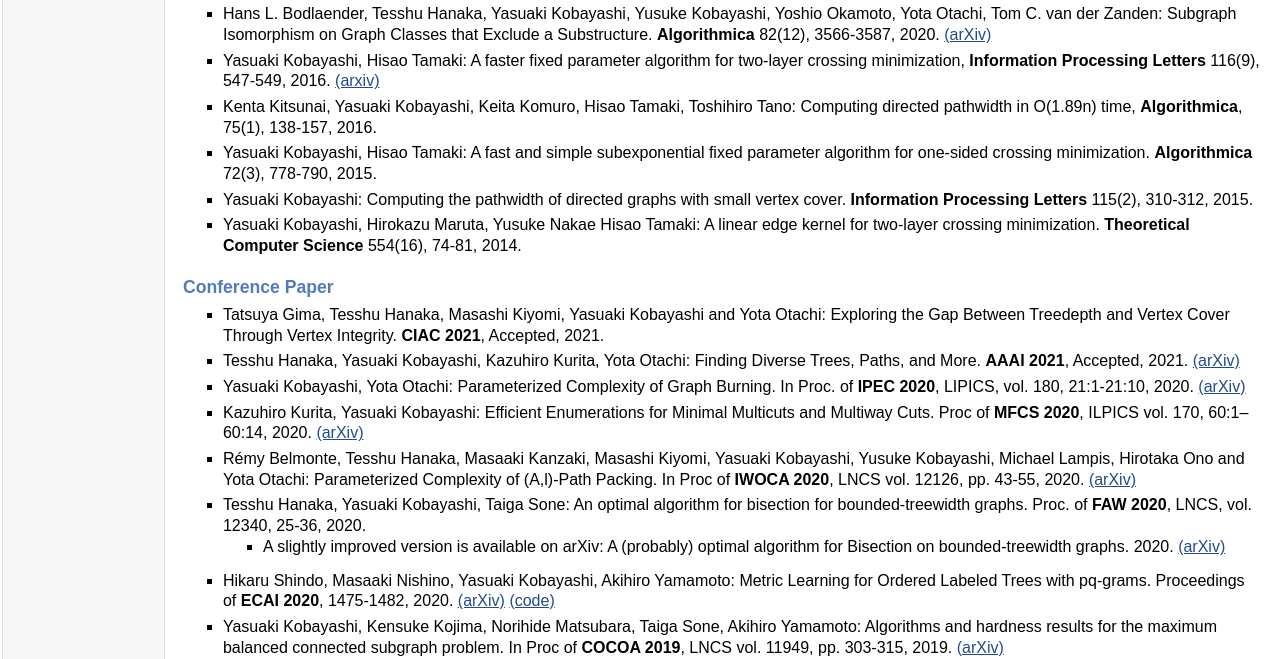
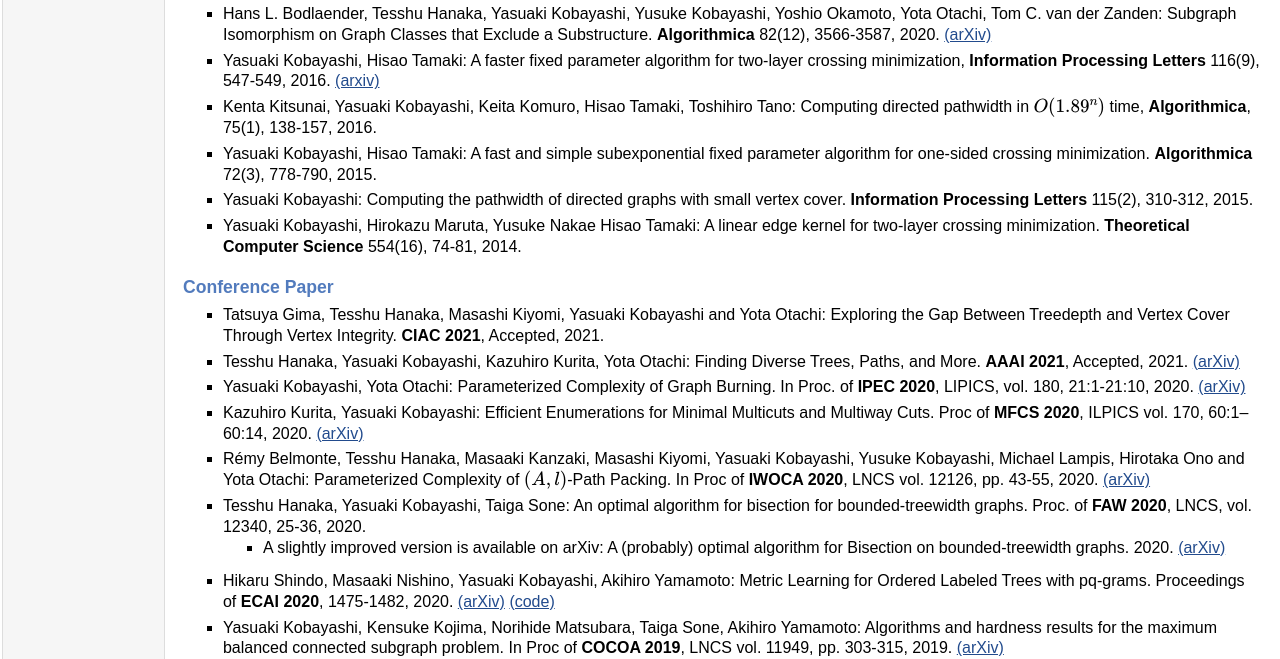
Before and after one commit to yasu0207/yasu0207.github.io, a plain HTML site: page research.html in a window 1280 px wide. Shown: the part 141-800 px from the top of the page. Drawn offline with nearby package versions, Linux system fonts and the light colour scheme; some packages are replaced by stand-ins of ours.

Commit message:
Add files via upload

```diff
--- a/research.html
+++ b/research.html
@@ -45,7 +45,7 @@ MathJax.Hub.Config({
 <li><p>Yasuaki Kobayashi, Hisao Tamaki: A faster fixed parameter algorithm for two-layer crossing minimization, <b>Information Processing Letters</b> 116(9), 547-549, 2016. <a href="https://arxiv.org/abs/1512.05876" target=&ldquo;blank&rdquo;>(arxiv)</a>
 </p>
 </li>
-<li><p>Kenta Kitsunai, Yasuaki Kobayashi, Keita Komuro, Hisao Tamaki, Toshihiro Tano: Computing directed pathwidth in O(1.89n) time, <b>Algorithmica</b>, 75(1), 138-157, 2016.
+<li><p>Kenta Kitsunai, Yasuaki Kobayashi, Keita Komuro, Hisao Tamaki, Toshihiro Tano: Computing directed pathwidth in \(O(1.89^n)\) time, <b>Algorithmica</b>, 75(1), 138-157, 2016.
 </p>
 </li>
 <li><p>Yasuaki Kobayashi, Hisao Tamaki: A fast and simple subexponential fixed parameter algorithm for one-sided crossing minimization. <b>Algorithmica</b> 72(3), 778-790, 2015.
@@ -74,7 +74,7 @@ MathJax.Hub.Config({
 <li><p>Kazuhiro Kurita, Yasuaki Kobayashi: Efficient Enumerations for Minimal Multicuts and Multiway Cuts. Proc of <b>MFCS 2020</b>, ILPICS vol. 170, 60:1&ndash;60:14, 2020. <a href="https://arxiv.org/abs/2006.16222" target=&ldquo;blank&rdquo;>(arXiv)</a>
 </p>
 </li>
-<li><p>Rémy Belmonte, Tesshu Hanaka, Masaaki Kanzaki, Masashi Kiyomi, Yasuaki Kobayashi, Yusuke Kobayashi, Michael Lampis, Hirotaka Ono and Yota Otachi: Parameterized Complexity of (A,l)-Path Packing. In Proc of <b>IWOCA 2020</b>, LNCS vol. 12126, pp. 43-55, 2020. <a href="https://arxiv.org/abs/2008.03448" target=&ldquo;blank&rdquo;>(arXiv)</a>
+<li><p>Rémy Belmonte, Tesshu Hanaka, Masaaki Kanzaki, Masashi Kiyomi, Yasuaki Kobayashi, Yusuke Kobayashi, Michael Lampis, Hirotaka Ono and Yota Otachi: Parameterized Complexity of \((A,l)\)-Path Packing. In Proc of <b>IWOCA 2020</b>, LNCS vol. 12126, pp. 43-55, 2020. <a href="https://arxiv.org/abs/2008.03448" target=&ldquo;blank&rdquo;>(arXiv)</a>
 </p>
 </li>
 <li><p>Tesshu Hanaka, Yasuaki Kobayashi, Taiga Sone: An optimal algorithm for bisection for bounded-treewidth graphs. Proc. of <b>FAW 2020</b>, LNCS, vol. 12340, 25-36, 2020.
```
Also changed, not shown: index.html (+1 -1 lines).
